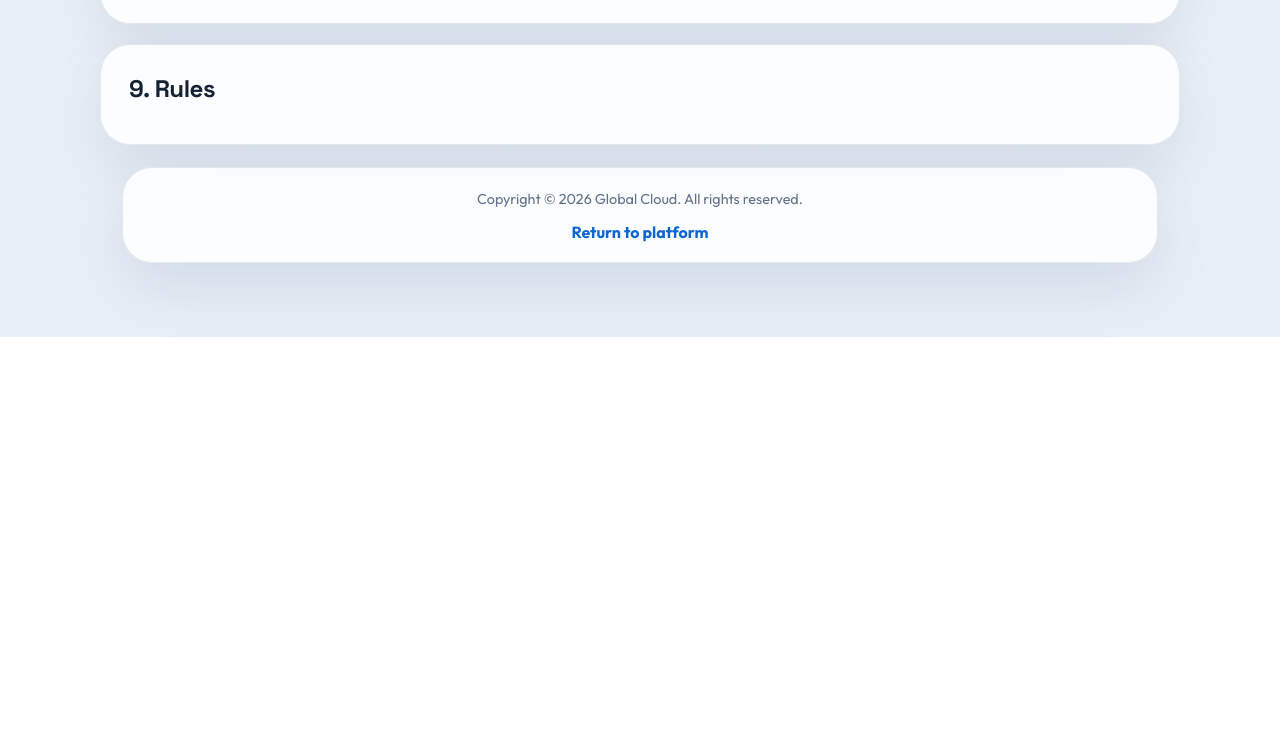
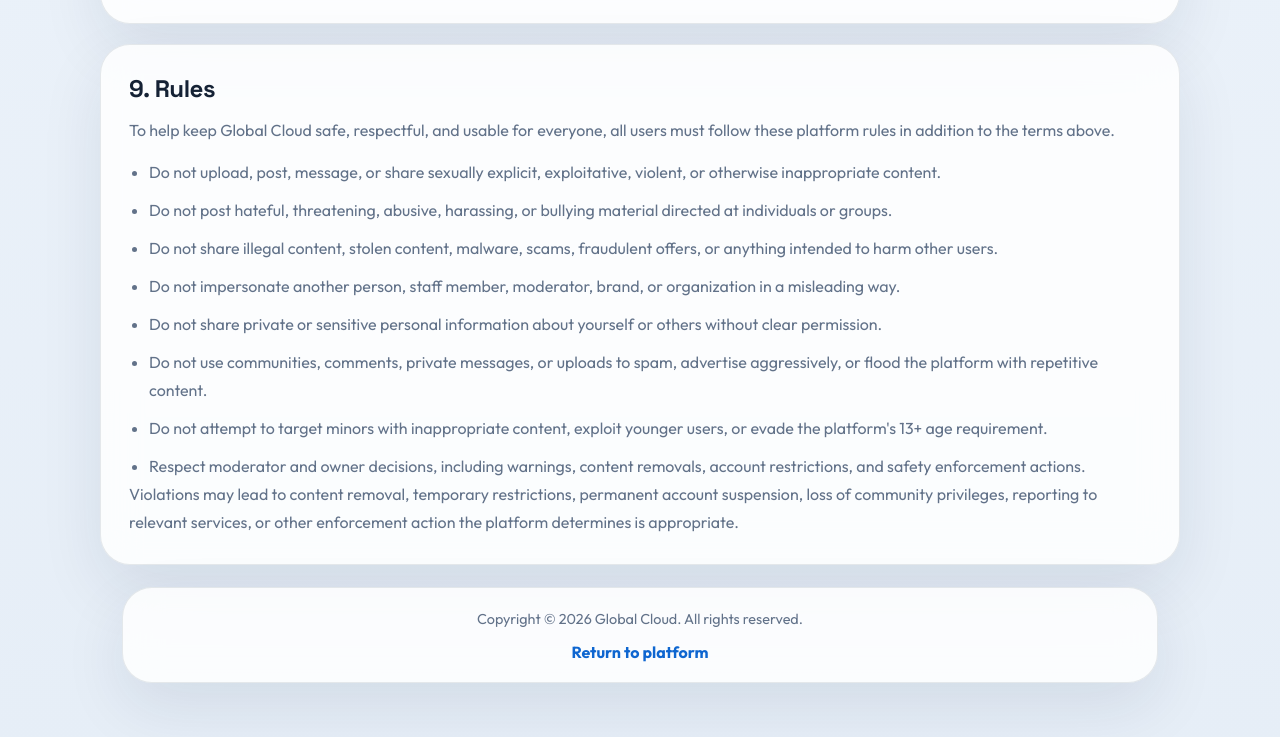
Before and after one commit to VintageStudios/global-cloud, a website: page terms.html in a window 1280 px wide. Shown: the part 2041-2778 px from the top of the page. Before the commit the page ends 2378 px from the top, so only its background shows below. Drawn offline with Linux system fonts and the light colour scheme.

Commit message:
Add platform rules section to terms page

```diff
--- a/terms.html
+++ b/terms.html
@@ -76,7 +76,18 @@
 
             <article class="glass legal-card">
                 <h2>9. Rules</h2>
-                <p></p>
+                <p>To help keep Global Cloud safe, respectful, and usable for everyone, all users must follow these platform rules in addition to the terms above.</p>
+                <ul>
+                    <li>Do not upload, post, message, or share sexually explicit, exploitative, violent, or otherwise inappropriate content.</li>
+                    <li>Do not post hateful, threatening, abusive, harassing, or bullying material directed at individuals or groups.</li>
+                    <li>Do not share illegal content, stolen content, malware, scams, fraudulent offers, or anything intended to harm other users.</li>
+                    <li>Do not impersonate another person, staff member, moderator, brand, or organization in a misleading way.</li>
+                    <li>Do not share private or sensitive personal information about yourself or others without clear permission.</li>
+                    <li>Do not use communities, comments, private messages, or uploads to spam, advertise aggressively, or flood the platform with repetitive content.</li>
+                    <li>Do not attempt to target minors with inappropriate content, exploit younger users, or evade the platform's 13+ age requirement.</li>
+                    <li>Respect moderator and owner decisions, including warnings, content removals, account restrictions, and safety enforcement actions.</li>
+                </ul>
+                <p>Violations may lead to content removal, temporary restrictions, permanent account suspension, loss of community privileges, reporting to relevant services, or other enforcement action the platform determines is appropriate.</p>
             </article>
         </section>
 
```
